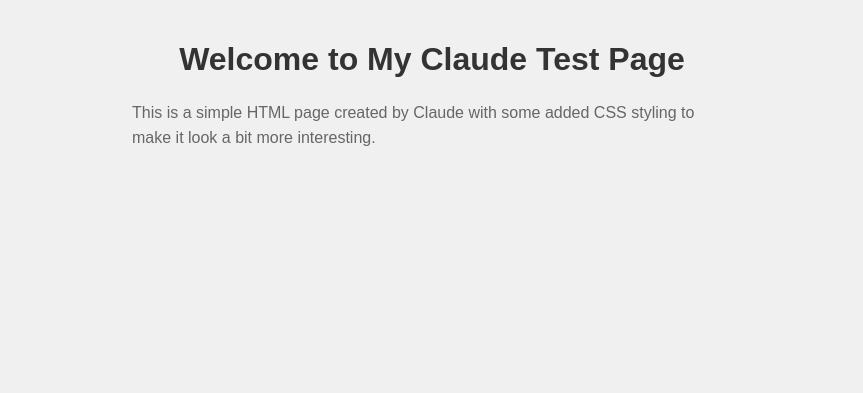
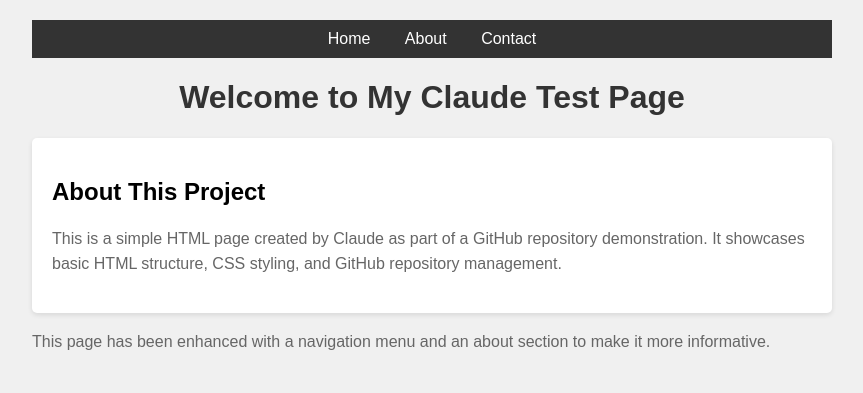
Before and after one commit to caleboki/claude-test, a plain HTML site: page index.html in a window 1280 px wide. Shown: the whole page, without its empty margins (208-1071 px from the left). Drawn offline with Linux system fonts and the light colour scheme.

Commit message:
Add more content and navigation

```diff
--- a/index.html
+++ b/index.html
@@ -6,14 +6,31 @@
     <style>
         body {
             font-family: Arial, sans-serif;
-            max-width: 600px;
+            max-width: 800px;
             margin: 0 auto;
             padding: 20px;
             background-color: #f0f0f0;
         }
+        nav {
+            background-color: #333;
+            color: white;
+            padding: 10px;
+            text-align: center;
+        }
+        nav a {
+            color: white;
+            text-decoration: none;
+            margin: 0 15px;
+        }
         h1 {
             color: #333;
             text-align: center;
+        }
+        .about {
+            background-color: #fff;
+            padding: 20px;
+            border-radius: 5px;
+            box-shadow: 0 2px 5px rgba(0,0,0,0.1);
         }
         p {
             line-height: 1.6;
@@ -22,7 +39,19 @@
     </style>
 </head>
 <body>
+    <nav>
+        <a href="#home">Home</a>
+        <a href="#about">About</a>
+        <a href="#contact">Contact</a>
+    </nav>
+
     <h1>Welcome to My Claude Test Page</h1>
-    <p>This is a simple HTML page created by Claude with some added CSS styling to make it look a bit more interesting.</p>
+
+    <div class="about">
+        <h2>About This Project</h2>
+        <p>This is a simple HTML page created by Claude as part of a GitHub repository demonstration. It showcases basic HTML structure, CSS styling, and GitHub repository management.</p>
+    </div>
+
+    <p>This page has been enhanced with a navigation menu and an about section to make it more informative.</p>
 </body>
 </html>
```
